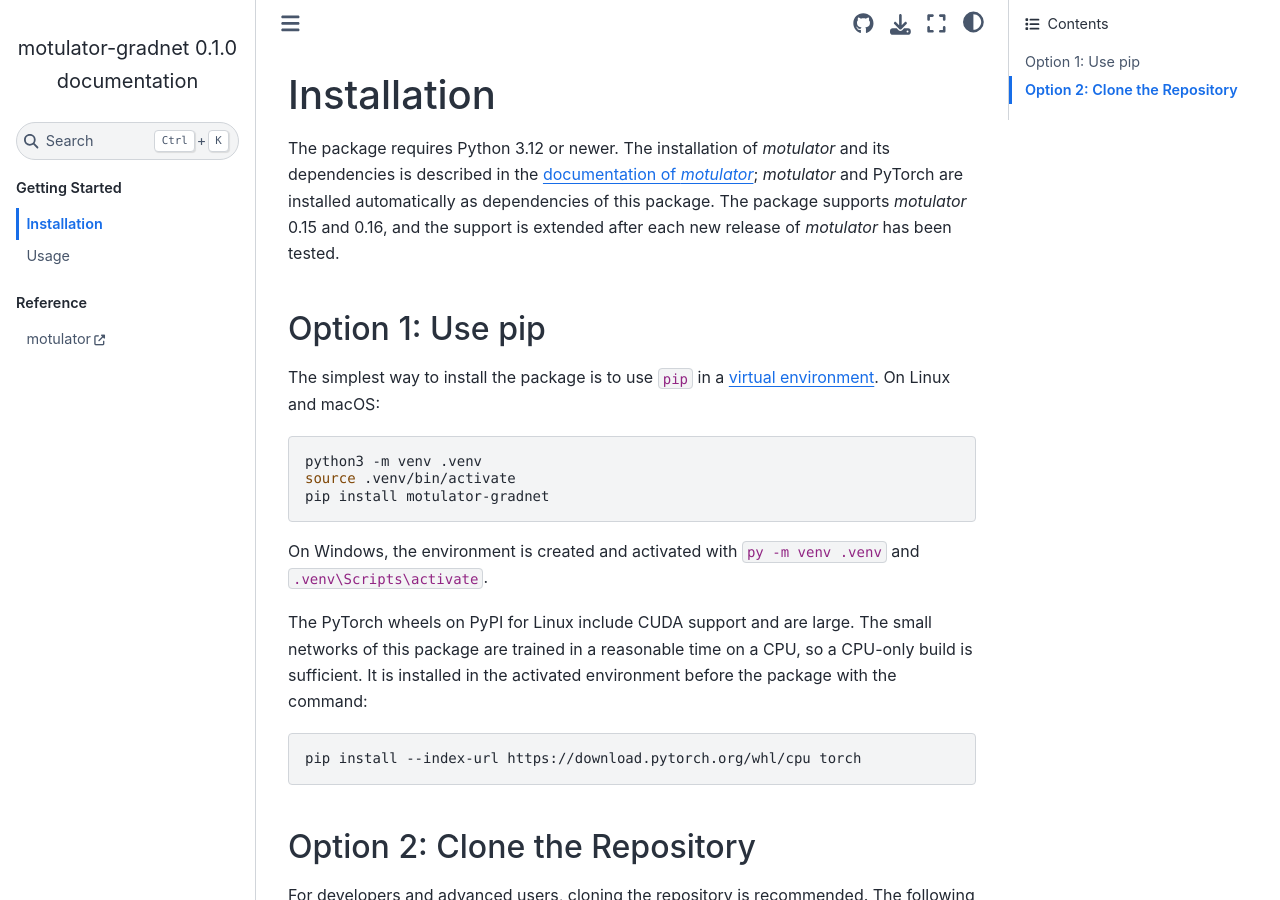
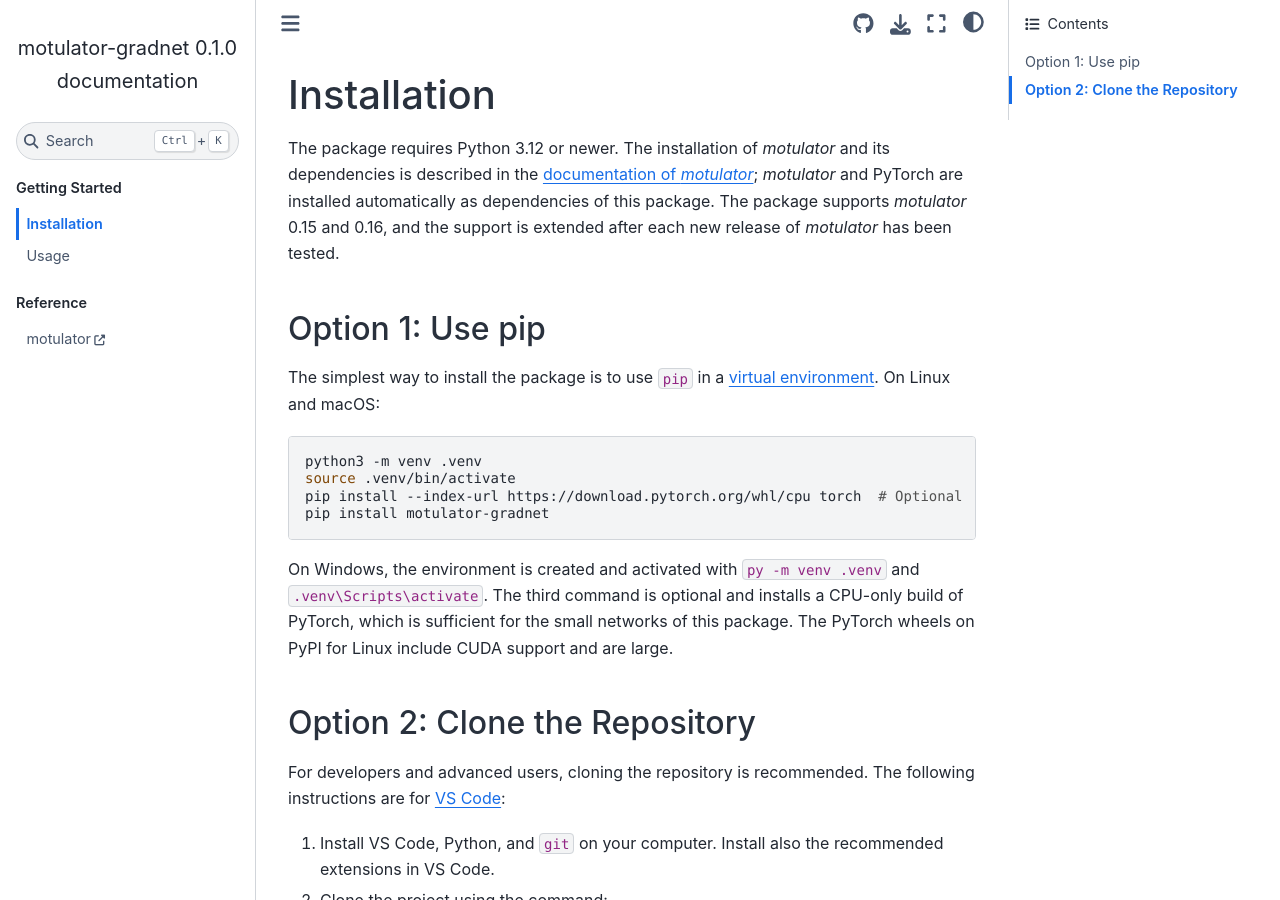
Before and after one commit to Aalto-Electric-Drives/motulator-gradnet, a Sphinx documentation site: the page built from docs/source/installation.md, in a window 1280 px wide and 900 px high. Built offline with Sphinx 7.4.7 and the Sphinx Book theme 1.1.4, drawn with Linux system fonts in a browser that asks for light colours; pages that are not in the unit, such as notebooks, are missing from menus.

Commit message:
Simplify the README and the installation instructions
The optional CPU-only PyTorch is installed in the same command block as
the package. The license section, the all-contributors note, and the
supported motulator versions, which the dependency constraints and the
documentation already cover, are removed from the README.

Co-Authored-By: Claude Opus 5.5 <noreply@anthropic.com>

````diff
--- a/docs/source/installation.md
+++ b/docs/source/installation.md
@@ -9,16 +9,11 @@ The simplest way to install the package is to use `pip` in a [virtual environmen
 ```bash
 python3 -m venv .venv
 source .venv/bin/activate
+pip install --index-url https://download.pytorch.org/whl/cpu torch  # Optional
 pip install motulator-gradnet
 ```
 
-On Windows, the environment is created and activated with `py -m venv .venv` and `.venv\Scripts\activate`.
-
-The PyTorch wheels on PyPI for Linux include CUDA support and are large. The small networks of this package are trained in a reasonable time on a CPU, so a CPU-only build is sufficient. It is installed in the activated environment before the package with the command:
-
-```bash
-pip install --index-url https://download.pytorch.org/whl/cpu torch
-```
+On Windows, the environment is created and activated with `py -m venv .venv` and `.venv\Scripts\activate`. The third command is optional and installs a CPU-only build of PyTorch, which is sufficient for the small networks of this package. The PyTorch wheels on PyPI for Linux include CUDA support and are large.
 
 ## Option 2: Clone the Repository
 
````
Also changed, not shown: README.md (+3 -12 lines).
